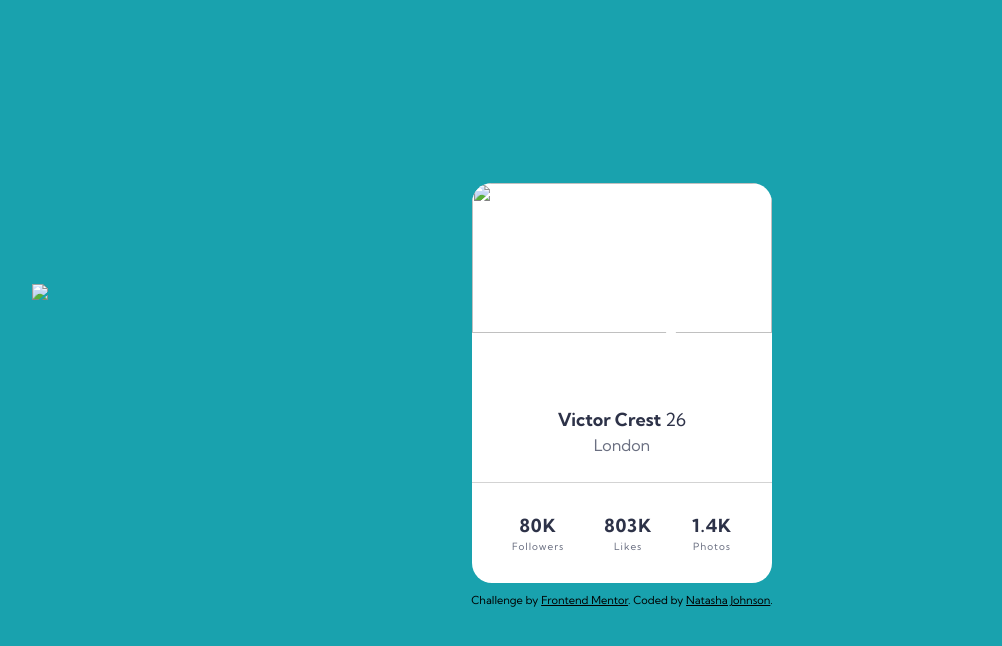
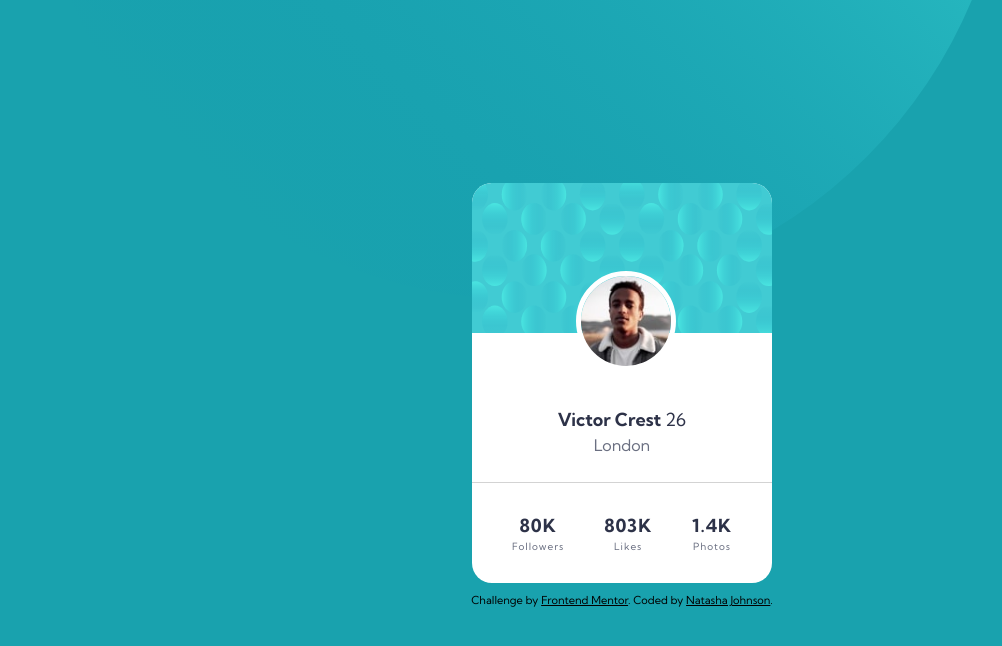
Before and after one commit to artsycoder533/profile-card-component, a plain HTML site: page index.html in a window 1280 px wide. Shown: the whole page, without its empty margins (18-1020 px from the left). Drawn offline with Linux system fonts and the light colour scheme; the site is published under a folder, as on GitHub Pages, so addresses that start at the root find nothing.

Commit message:
Add files via upload

```diff
--- a/index.html
+++ b/index.html
@@ -14,14 +14,14 @@
 </head>
 
 <body>
-  <img id="top-background" src="/images/bg-pattern-top.svg"></img>
+  <img id="top-background" src="./images/bg-pattern-top.svg"></img>
   <div class="card-container">
 
     <div class="card-header">
-      <img src="/images/bg-pattern-card.svg" alt="">
+      <img src="./images/bg-pattern-card.svg" alt="">
     </div>
 
-    <img id="profile" src="/images/image-victor.jpg" alt="">
+    <img id="profile" src="./images/image-victor.jpg" alt="">
 
     <div class="card-bottom">
 
```
